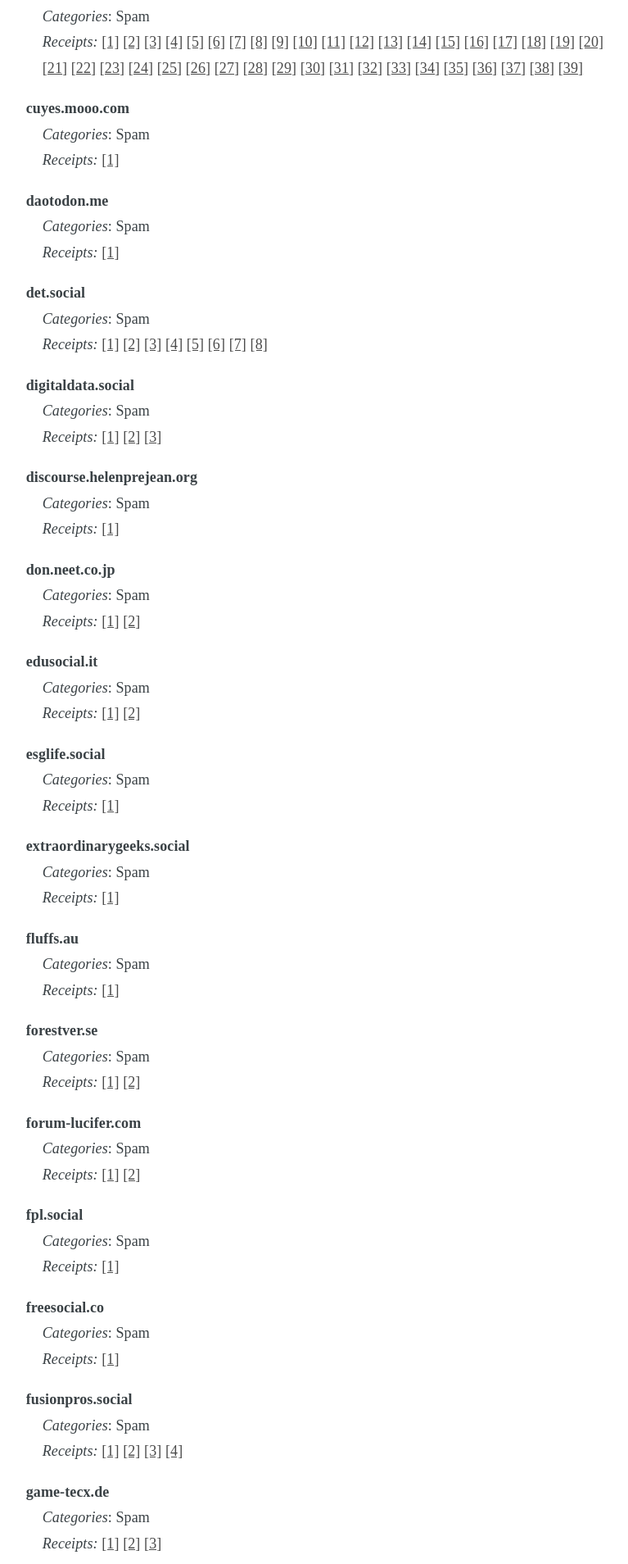
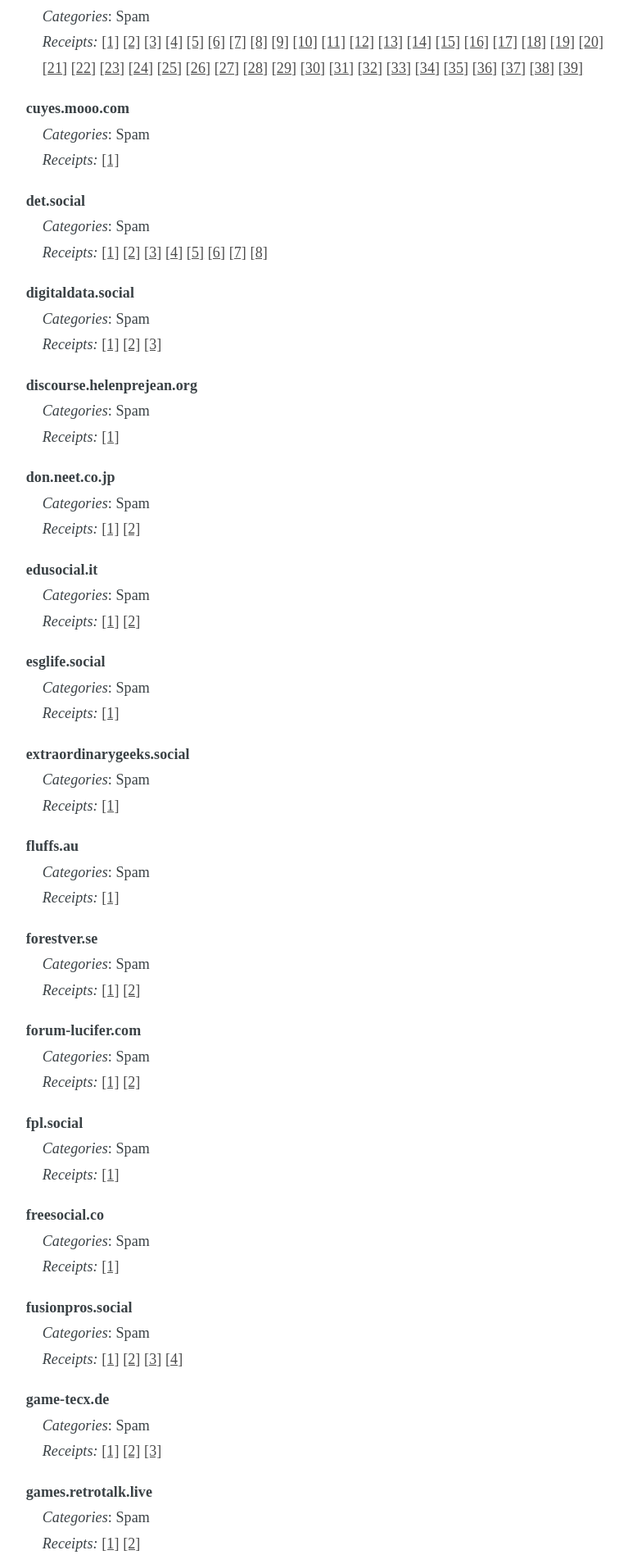
Before and after one commit to chaossocial/meta, a Jekyll site: the page built from federation.md, in a window 1280 px wide. Shown: the part 2480-4388 px from the top of the page at 82% size, without its empty margins (398-1165 px from the left). Built offline with Jekyll 4.4.1, drawn with Linux system fonts in a browser that asks for light colours; some of the changed text lies outside the part shown.

Commit message:
Unlimit daotodon.me

```diff
--- a/_data/limited_instances.json
+++ b/_data/limited_instances.json
@@ -220,17 +220,6 @@
     ],
     "receipts": [
       "https://cuyes.mooo.com/@lfmglsciro"
-    ],
-    "comment_en": "",
-    "comment_de": ""
-  },
-  {
-    "instance": "daotodon.me",
-    "tags": [
-      "SPAM"
-    ],
-    "receipts": [
-      "https://daotodon.me/@wxonxfs5ad"
     ],
     "comment_en": "",
     "comment_de": ""
```
